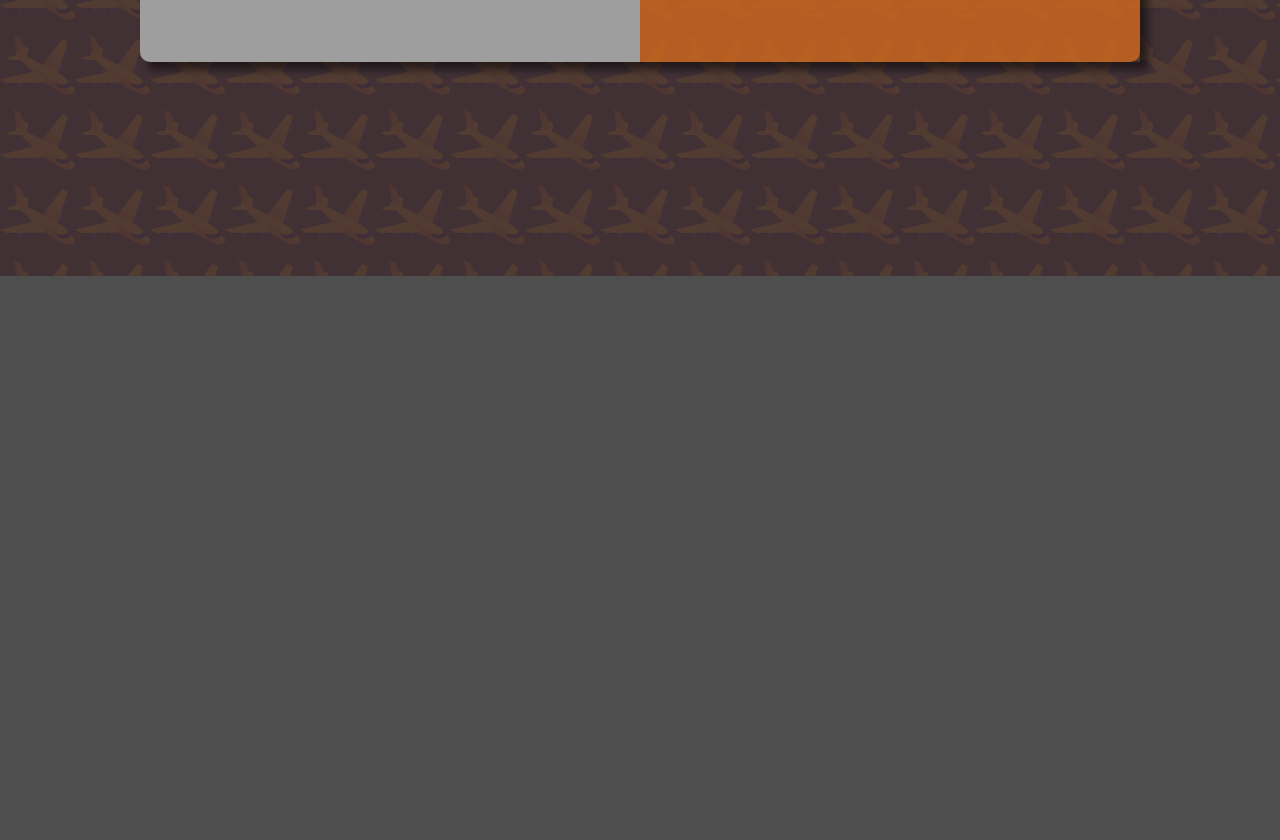
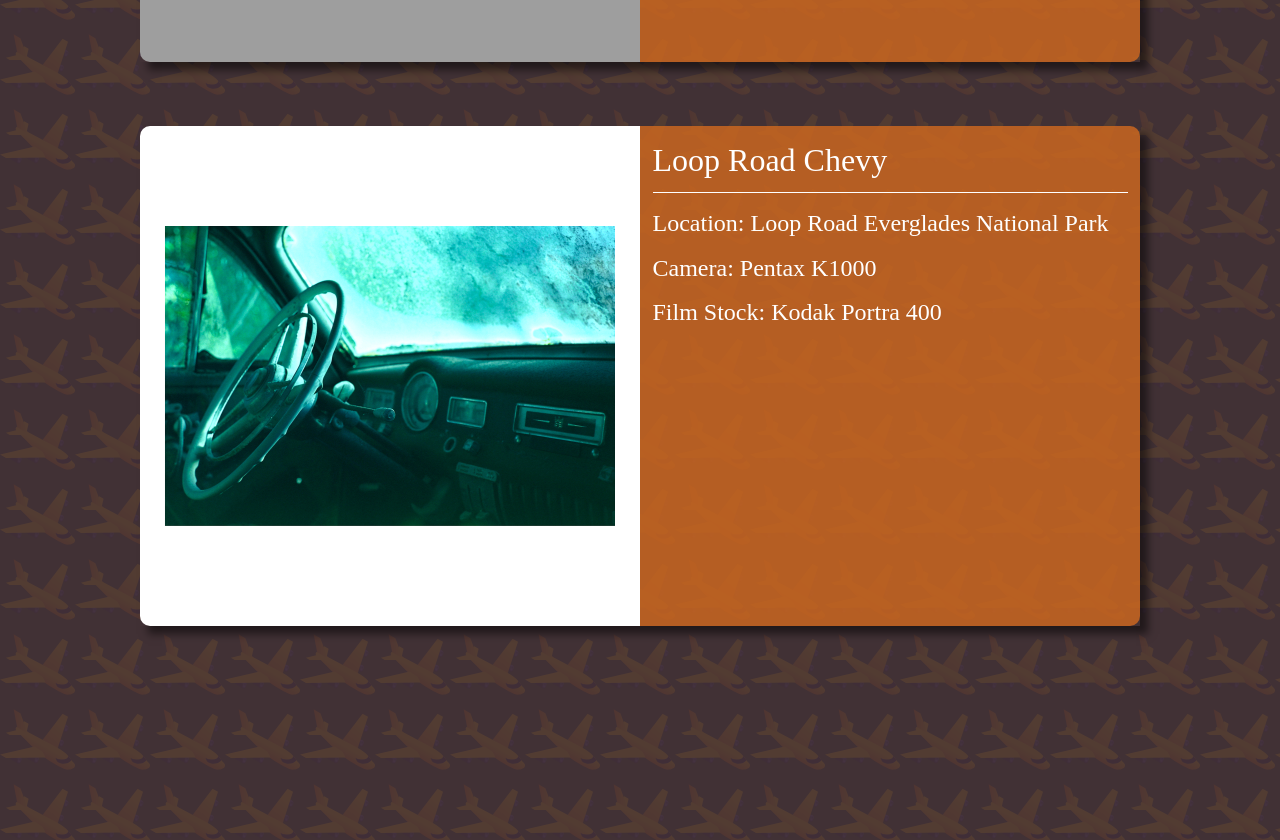
Before and after one commit to edrdmolina/edmolina, a React (Create React App) app: page /#/photos in a window 1280 px wide. Shown: the part 4848-5688 px from the top of the page. Before the commit the page ends 5124 px from the top, so only its background shows below. Built offline with nearby package versions, Linux system fonts and the light colour scheme; grey boxes are pictures that could not be loaded.

Commit message:
Add one Image

```diff
--- a/src/PortfolioData.js
+++ b/src/PortfolioData.js
@@ -10,6 +10,7 @@
 import BendingArc from './Images/Photos/BendingArc.jpg';
 import TheLandmark from './Images/Photos/The-Landmark.jpg';
 import SinnersParadise from './Images/Photos/Sinners-Paradise.jpg';
+import LoopRoadCar from './Images/Photos/loopRoadCar.jpg';
 
 const PortfolioData = {
     contact: {
@@ -92,6 +93,13 @@
             filmStock: 'Kodak Portra 400',
             image: SinnersParadise
         },
+        {
+            name: 'Loop Road Chevy',
+            location: 'Loop Road Everglades National Park',
+            camera: 'Pentax K1000',
+            filmStock: 'Kodak Portra 400',
+            image: LoopRoadCar
+        },
 
     ]
 }
```
Also changed, not shown: src/Images/Photos/loopRoadCar.jpg (added).
